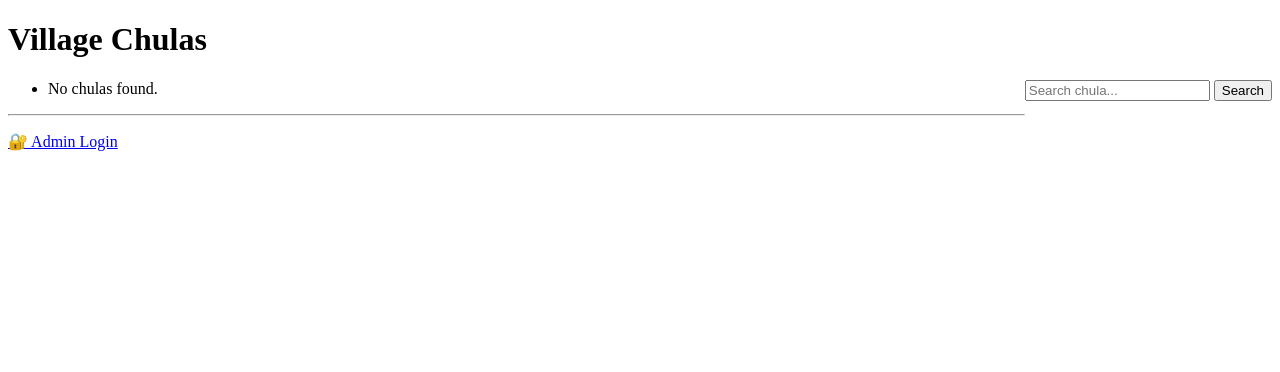
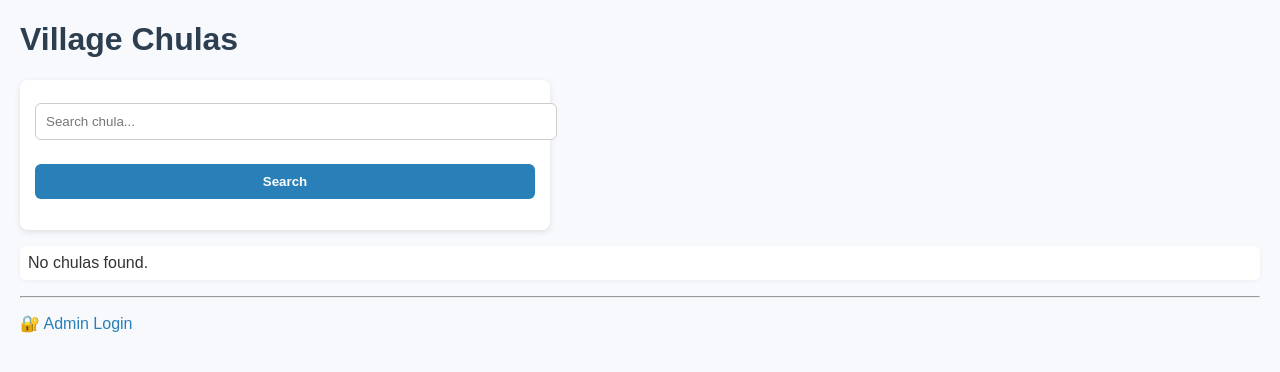
Before and after one commit to Yamin-Bhat/chulas-list, a Flask app: page / in a window 1280 px wide. Shown: the top 372 px of the page. Run offline with Flask 3, Linux system fonts and the light colour scheme; data that the repository does not hold is empty.

Commit message:
style given using css

```diff
--- a/static/style.css
+++ b/static/style.css
@@ -1,64 +1,61 @@
-/* style.css */
-
 body {
-  font-family: 'Segoe UI', sans-serif;
-  background-color: #f0f4f8;
-  margin: 0;
-  padding: 20px;
-  text-align: center;
+    font-family: Arial, sans-serif;
+    background-color: #f7f9fc;
+    margin: 20px;
+    color: #333;
 }
 
 h1, h2 {
-  color: #2c3e50;
+    color: #2c3e50;
 }
 
 a {
-  color: #1e88e5;
-  text-decoration: none;
-  font-weight: bold;
+    color: #2980b9;
+    text-decoration: none;
 }
 
 a:hover {
-  text-decoration: underline;
+    text-decoration: underline;
 }
 
-.chula-box {
-  background-color: #ffffff;
-  border: 1px solid #ccc;
-  border-radius: 10px;
-  max-width: 400px;
-  margin: 20px auto;
-  padding: 15px;
-  box-shadow: 2px 2px 10px rgba(0,0,0,0.1);
+form {
+    background-color: #fff;
+    padding: 15px;
+    border-radius: 8px;
+    box-shadow: 0 2px 6px rgba(0,0,0,0.1);
+    max-width: 500px;
+}
+
+input, textarea, button {
+    width: 100%;
+    padding: 10px;
+    margin-top: 8px;
+    margin-bottom: 16px;
+    border: 1px solid #ccc;
+    border-radius: 6px;
+}
+
+button {
+    background-color: #2980b9;
+    color: white;
+    font-weight: bold;
+    border: none;
+    cursor: pointer;
+}
+
+button:hover {
+    background-color: #1c5d84;
 }
 
 ul {
-  list-style: none;
-  padding: 0;
+    list-style-type: none;
+    padding: 0;
 }
 
 li {
-  padding: 4px;
-  color: #555;
+    margin: 8px 0;
+    padding: 8px;
+    background: #fff;
+    border-radius: 6px;
+    box-shadow: 0 1px 4px rgba(0,0,0,0.05);
 }
-
-form input, form textarea, form button {
-  margin: 8px;
-  padding: 10px;
-  width: 80%;
-  max-width: 400px;
-  font-size: 16px;
-  border-radius: 6px;
-  border: 1px solid #ccc;
-}
-
-form button {
-  background-color: #2196f3;
-  color: white;
-  border: none;
-  cursor: pointer;
-}
-
-form button:hover {
-  background-color: #1976d2;
-}
--- a/templates/admin.html
+++ b/templates/admin.html
@@ -2,6 +2,8 @@
 <html>
 <head>
     <title>Add New Chula</title>
+    <link rel="stylesheet" href="{{ url_for('static', filename='style.css') }}">
+
 </head>
 <body>
     <h2>Add New Chula</h2>
--- a/templates/chula_detail.html
+++ b/templates/chula_detail.html
@@ -2,6 +2,8 @@
 <html>
 <head>
     <title>{{ chula.name }} - Family Details</title>
+    <link rel="stylesheet" href="{{ url_for('static', filename='style.css') }}">
+
 </head>
 <body>
     <h2>Chula Name: {{ chula.name }}</h2>
--- a/templates/edit_chula.html
+++ b/templates/edit_chula.html
@@ -2,6 +2,8 @@
 <html>
 <head>
     <title>Edit Chula - {{ chula.name }}</title>
+    <link rel="stylesheet" href="{{ url_for('static', filename='style.css') }}">
+
 </head>
 <body>
     <h2>Edit Chula</h2>
--- a/templates/index.html
+++ b/templates/index.html
@@ -2,12 +2,7 @@
 <html>
 <head>
     <title>Poshpora Chulas</title>
-    <style>
-        .search-bar {
-            float: right;
-            margin-bottom: 20px;
-        }
-    </style>
+    <link rel="stylesheet" href="{{ url_for('static', filename='style.css') }}">
 </head>
 <body>
     <h1>Village Chulas</h1>
--- a/templates/login.html
+++ b/templates/login.html
@@ -2,6 +2,8 @@
 <html>
 <head>
     <title>Admin Login</title>
+    <link rel="stylesheet" href="{{ url_for('static', filename='style.css') }}">
+
 </head>
 <body>
     <h2>Admin Login</h2>
```
